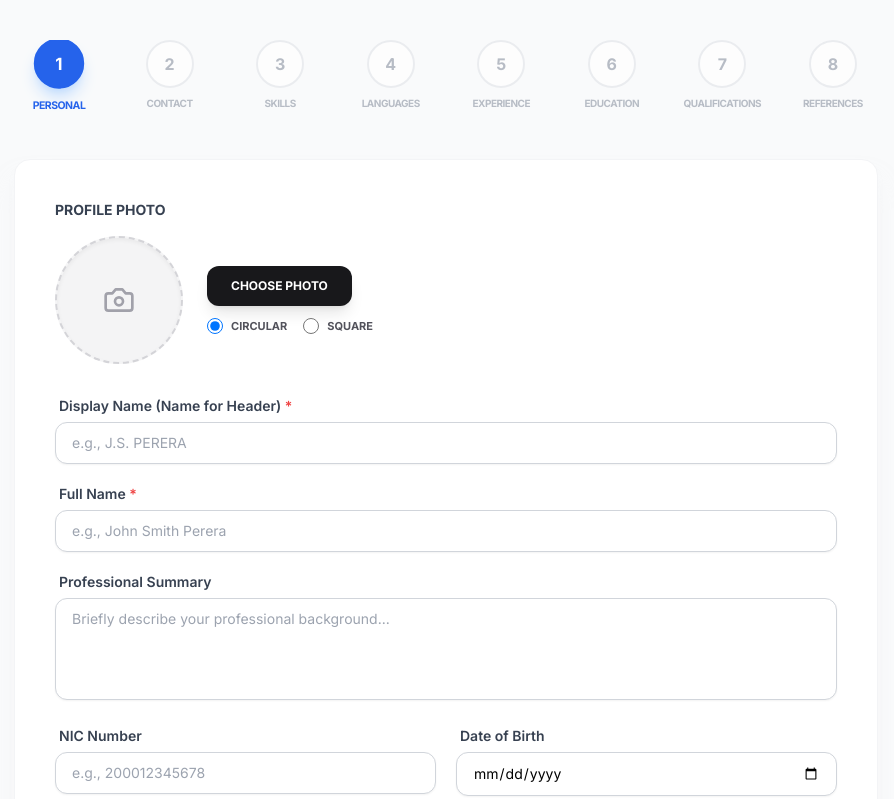
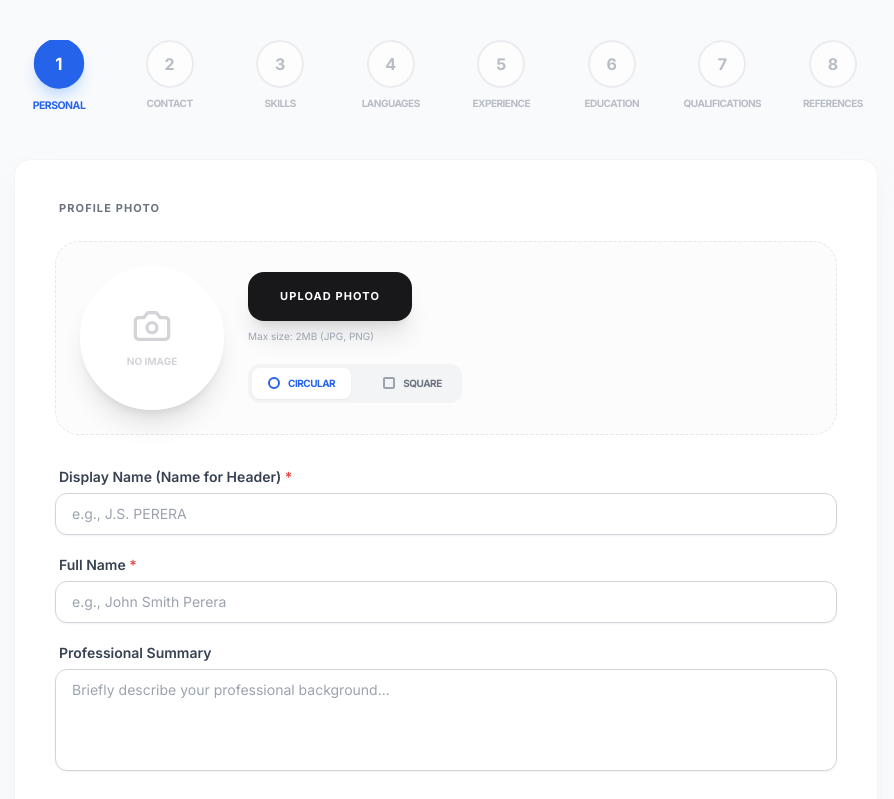
Before and after one commit to ThanushDev/DigiSolutionsCV, a React (Vite) app: page /#/ in a window 1280 px wide. Shown: the top 799 px of the page, without its empty margins (194-1088 px from the left). Built offline with nearby package versions, Linux system fonts and the light colour scheme.

Commit message:
Update PhotoUpload.tsx

```diff
--- a/src/components/FormSections/PhotoUpload.tsx
+++ b/src/components/FormSections/PhotoUpload.tsx
@@ -1,6 +1,6 @@
 import React, { useRef, useState } from 'react';
 import { useCV } from '../../context/CVContext';
-import { CameraIcon, XIcon, Loader2 } from 'lucide-react';
+import { CameraIcon, XIcon, Loader2, CheckCircle2 } from 'lucide-react';
 
 export function PhotoUpload() {
   const { cvData, updatePersonalInfo } = useCV();
@@ -30,7 +30,6 @@ export function PhotoUpload() {
       const result = await response.json();
 
       if (result.success && result.data && result.data.url) {
-        // ඉතා වැදගත්: මෙතනදී සේව් වෙන්නේ පින්තූරයේ ලින්ක් එක විතරයි.
         updatePersonalInfo({ photo: result.data.url });
       } else {
         alert("Upload Error: " + (result.error ? result.error.message : "Failed"));
@@ -48,37 +47,71 @@ export function PhotoUpload() {
   };
 
   return (
-    <div className="space-y-4">
-      <label className="block text-sm font-bold text-gray-700 uppercase">Profile Photo</label>
-      <div className="flex flex-col sm:flex-row items-center gap-6">
+    <div className="space-y-6 animate-in fade-in duration-500">
+      <label className="block text-[11px] font-black uppercase tracking-widest text-gray-500 ml-1">
+        Profile Photo
+      </label>
+
+      <div className="flex flex-col items-center sm:flex-row gap-6 bg-gray-50/50 p-6 rounded-3xl border border-dashed border-gray-200">
+        {/* Photo Display Area */}
         <div className="relative">
-          <div className={`w-32 h-32 bg-zinc-100 border-2 border-dashed border-zinc-300 flex items-center justify-center overflow-hidden shadow-inner ${cvData.personalInfo.photoFormat === 'circular' ? 'rounded-full' : 'rounded-2xl'}`}>
+          <div className={`w-36 h-36 bg-white border-4 border-white flex items-center justify-center overflow-hidden shadow-xl transition-all duration-500 ${
+            cvData.personalInfo.photoFormat === 'circular' ? 'rounded-full' : 'rounded-3xl'
+          }`}>
             {isUploading ? (
-              <Loader2 className="w-8 h-8 text-blue-600 animate-spin" />
+              <div className="flex flex-col items-center gap-2">
+                <Loader2 className="w-8 h-8 text-blue-600 animate-spin" />
+                <span className="text-[10px] font-bold text-blue-600 uppercase">Uploading...</span>
+              </div>
             ) : cvData.personalInfo.photo ? (
               <img src={cvData.personalInfo.photo} alt="Profile" className="w-full h-full object-cover" />
             ) : (
-              <CameraIcon className="w-8 h-8 text-zinc-400" />
+              <div className="flex flex-col items-center gap-2 text-zinc-300">
+                <CameraIcon className="w-10 h-10" />
+                <span className="text-[10px] font-bold uppercase">No Image</span>
+              </div>
             )}
           </div>
+
+          {/* Remove Button */}
           {cvData.personalInfo.photo && !isUploading && (
-            <button onClick={handleRemovePhoto} className="absolute -top-2 -right-2 p-1 bg-red-600 text-white rounded-full shadow-lg">
+            <button
+              onClick={handleRemovePhoto}
+              className="absolute -top-1 -right-1 p-2 bg-red-500 text-white rounded-full shadow-lg active:scale-90 transition-all"
+            >
               <XIcon className="w-4 h-4" />
             </button>
           )}
         </div>
 
-        <div className="flex-1">
-          <input type="file" ref={fileInputRef} onChange={handleFileChange} accept="image/*" className="hidden" id="photo-upload" />
-          <label htmlFor="photo-upload" className="inline-flex items-center px-6 py-3 bg-zinc-900 text-white text-xs font-black uppercase rounded-xl cursor-pointer shadow-lg">
-            {cvData.personalInfo.photo ? 'Change Photo' : 'Choose Photo'}
-          </label>
-          <div className="flex gap-4 mt-3">
+        {/* Controls Area */}
+        <div className="flex-1 w-full space-y-5 text-center sm:text-left">
+          <div>
+            <input type="file" ref={fileInputRef} onChange={handleFileChange} accept="image/*" className="hidden" id="photo-upload" />
+            <label
+              htmlFor="photo-upload"
+              className="inline-flex items-center justify-center px-8 py-4 bg-zinc-900 text-white text-[11px] font-black uppercase tracking-widest rounded-2xl cursor-pointer shadow-xl hover:bg-zinc-800 active:scale-95 transition-all w-full sm:w-auto"
+            >
+              {cvData.personalInfo.photo ? 'Change Photo' : 'Upload Photo'}
+            </label>
+            <p className="text-[10px] text-gray-400 mt-2">Max size: 2MB (JPG, PNG)</p>
+          </div>
+
+          {/* Format Selector */}
+          <div className="flex items-center justify-center sm:justify-start gap-4 p-1 bg-gray-100 rounded-xl w-fit mx-auto sm:mx-0">
             {['circular', 'square'].map((format) => (
-              <label key={format} className="flex items-center gap-2 cursor-pointer">
-                <input type="radio" checked={cvData.personalInfo.photoFormat === format} onChange={() => updatePersonalInfo({ photoFormat: format as 'circular' | 'square' })} className="w-4 h-4" />
-                <span className="text-[11px] font-bold text-zinc-600 uppercase">{format}</span>
-              </label>
+              <button
+                key={format}
+                onClick={() => updatePersonalInfo({ photoFormat: format as 'circular' | 'square' })}
+                className={`flex items-center gap-2 px-4 py-2 rounded-lg transition-all ${
+                  cvData.personalInfo.photoFormat === format
+                    ? 'bg-white text-blue-600 shadow-sm'
+                    : 'text-gray-500 hover:text-gray-700'
+                }`}
+              >
+                <div className={`w-3 h-3 border-2 ${format === 'circular' ? 'rounded-full' : 'rounded-sm'} ${cvData.personalInfo.photoFormat === format ? 'border-blue-600' : 'border-gray-400'}`} />
+                <span className="text-[10px] font-black uppercase tracking-tighter">{format}</span>
+              </button>
             ))}
           </div>
         </div>
```
